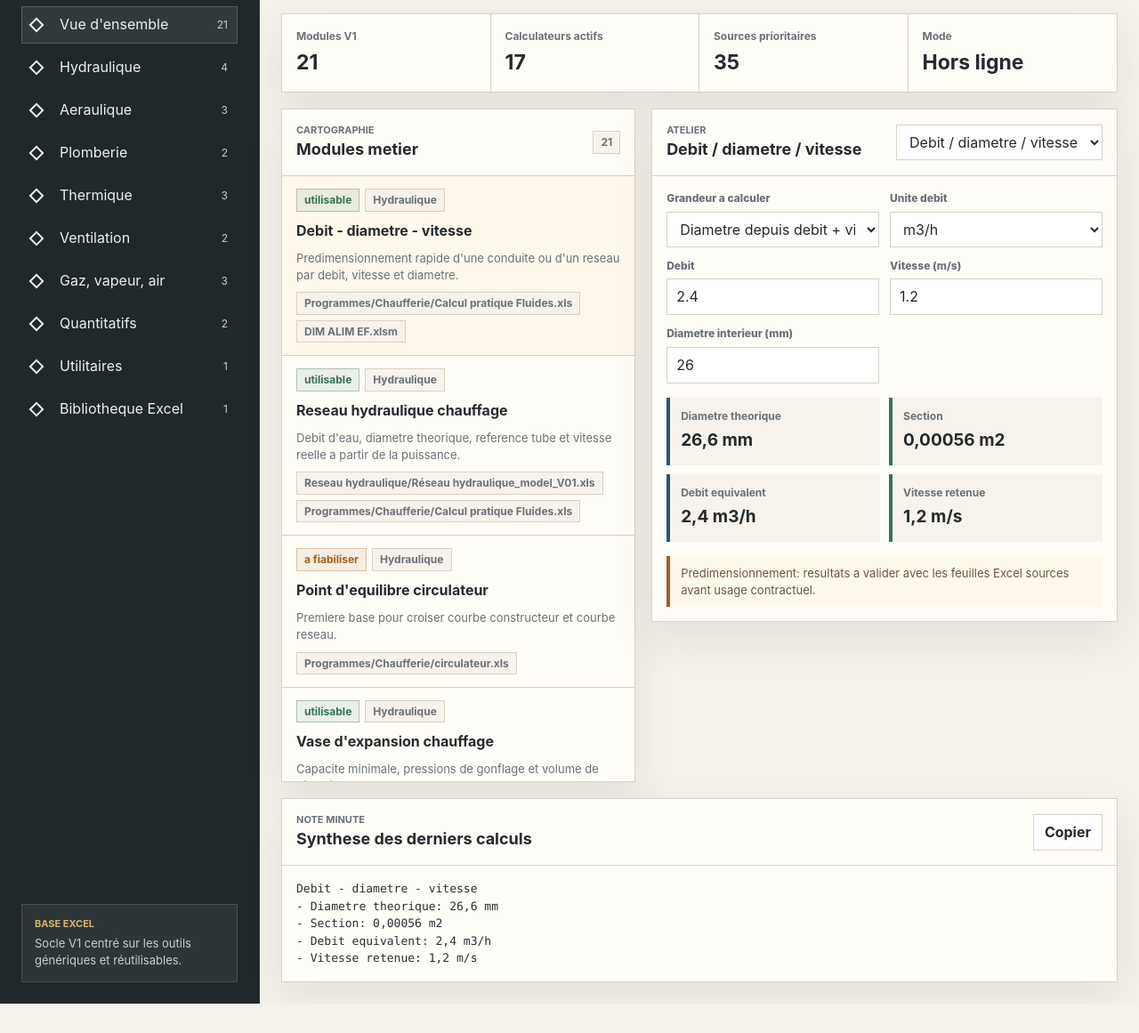
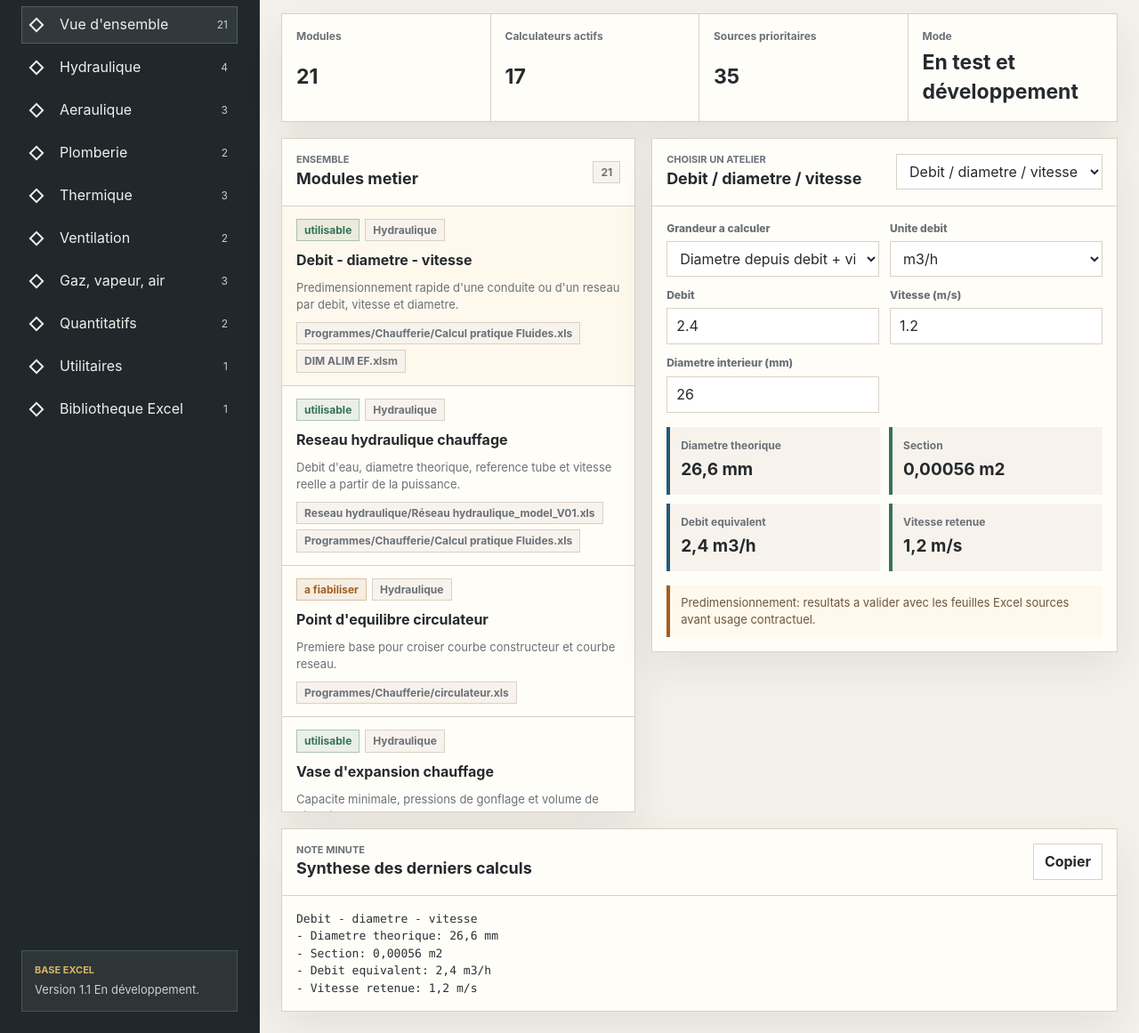
Before and after one commit to jean-marie-cardoso/note-de-calcul, a plain HTML site: page index.html in a window 1280 px wide. Shown: the part 89-1250 px from the top of the page at 89% size. Before the commit the page ends 1217 px from the top, so only its background shows below. Drawn offline with Linux system fonts and the light colour scheme.

Commit message:
Update index.html

```diff
--- a/index.html
+++ b/index.html
@@ -21,7 +21,7 @@
 
         <div class="source-box">
           <span class="source-kicker">Base Excel</span>
-          <span>Socle V1 centré sur les outils génériques et réutilisables.</span>
+          <span>Version 1.1 En développement.</span>
         </div>
       </aside>
 
@@ -44,7 +44,7 @@
 
         <section class="metrics-band" aria-label="Indicateurs du projet">
           <div class="metric">
-            <span>Modules V1</span>
+            <span>Modules</span>
             <strong id="metricModules">0</strong>
           </div>
           <div class="metric">
@@ -57,7 +57,7 @@
           </div>
           <div class="metric">
             <span>Mode</span>
-            <strong>Hors ligne</strong>
+            <strong>En test et développement</strong>
           </div>
         </section>
 
@@ -65,7 +65,7 @@
           <div class="panel module-panel">
             <div class="panel-head">
               <div>
-                <p class="eyebrow">Cartographie</p>
+                <p class="eyebrow">Ensemble</p>
                 <h3>Modules metier</h3>
               </div>
               <span id="moduleCount" class="count-pill">0</span>
@@ -76,7 +76,7 @@
           <div class="panel calculator-panel">
             <div class="panel-head">
               <div>
-                <p class="eyebrow">Atelier</p>
+                <p class="eyebrow">Choisir un atelier</p>
                 <h3 id="calculatorTitle">Calcul rapide</h3>
               </div>
               <select id="calculatorSelect" aria-label="Choisir un calculateur"></select>
```
